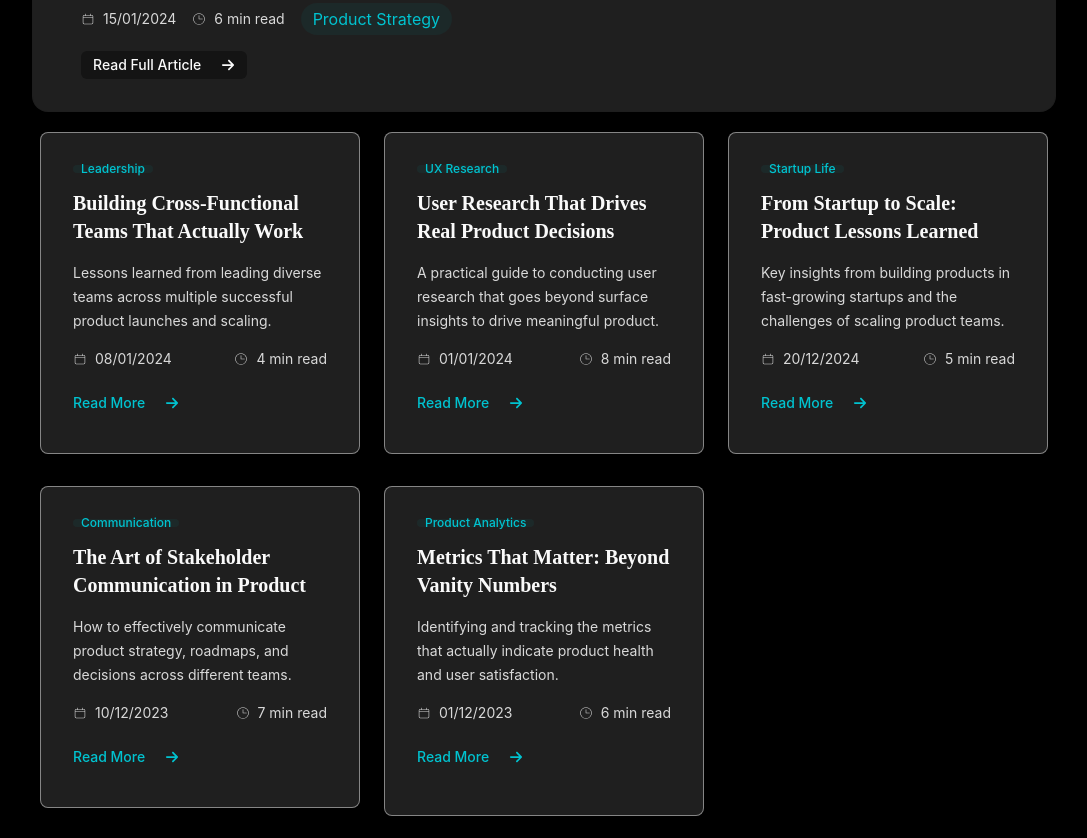
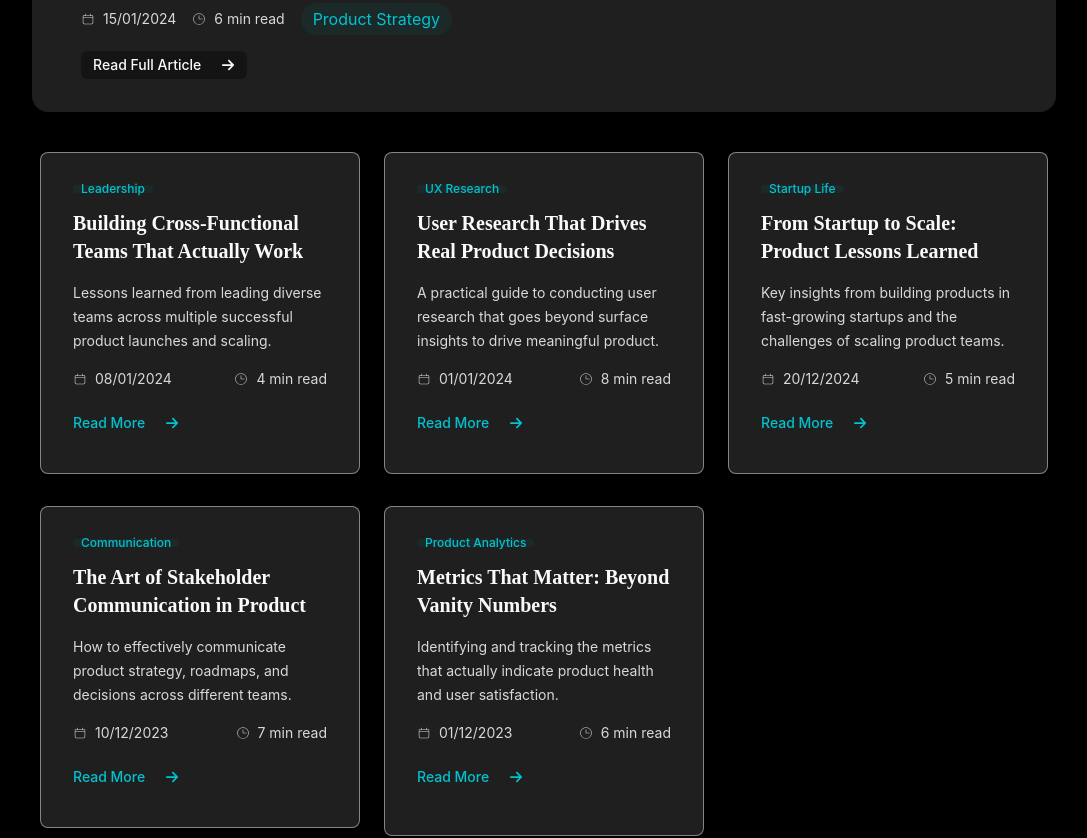
Before and after one commit to MOYIN-21/Portfolio-Website, a React (Vite) app: page / in a window 1280 px wide. Shown: the part 5420-6258 px from the top of the page, without its empty margins (96-1183 px from the left). Built offline with nearby package versions, Linux system fonts and the light colour scheme.

Commit message:
added padding to blog

```diff
--- a/src/components/HomeSections/HomeBlog.jsx
+++ b/src/components/HomeSections/HomeBlog.jsx
@@ -130,7 +130,7 @@ const HomeBlog = () => {
         </Link>
       </div>
 
-      <div className="grid grid-cols-1 sm:grid-cols-2 lg:grid-cols-3 gap-6 w-full px-2 max-w-5xl mx-auto space-y-2">
+      <div className="grid grid-cols-1 sm:grid-cols-2 lg:grid-cols-3 gap-6 w-full px-2 max-w-5xl mx-auto space-y-2 mt-5">
         {blogPosts.map((post, index) => (
           <div
             key={index}
```
